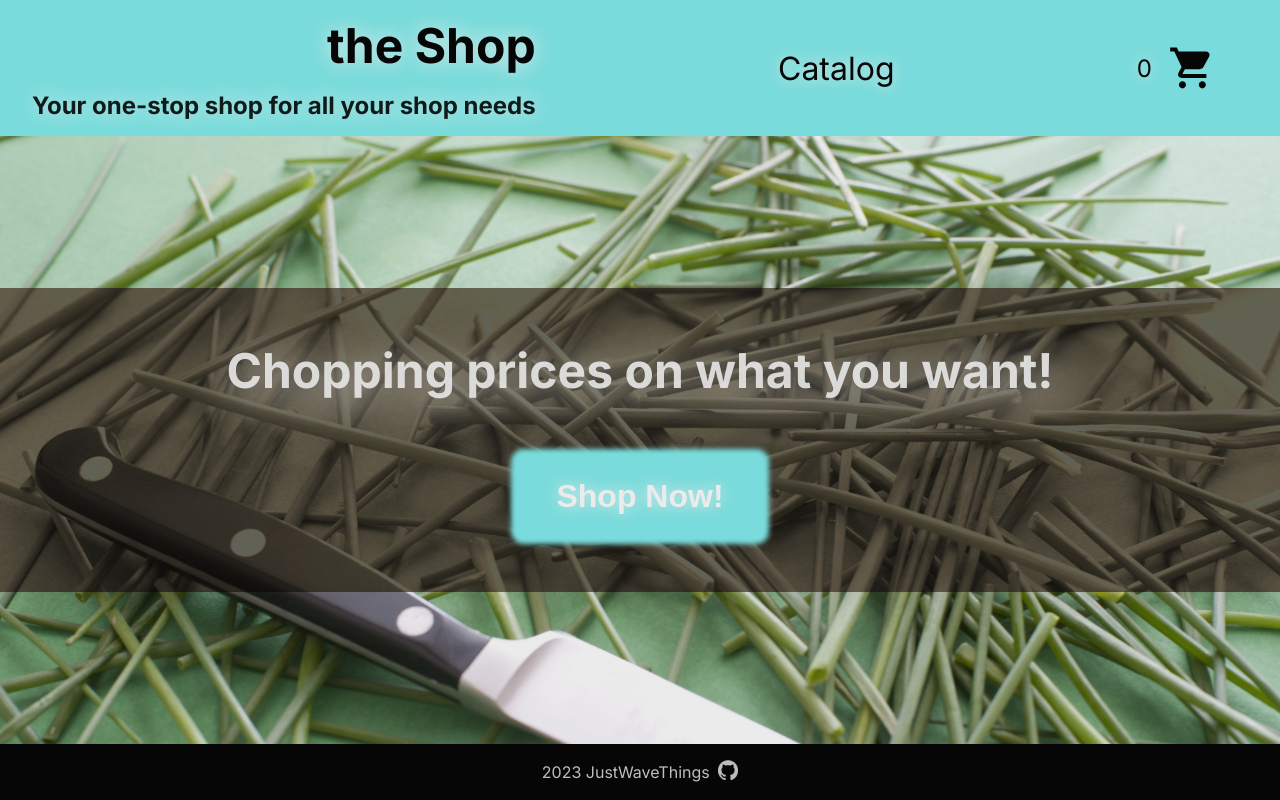
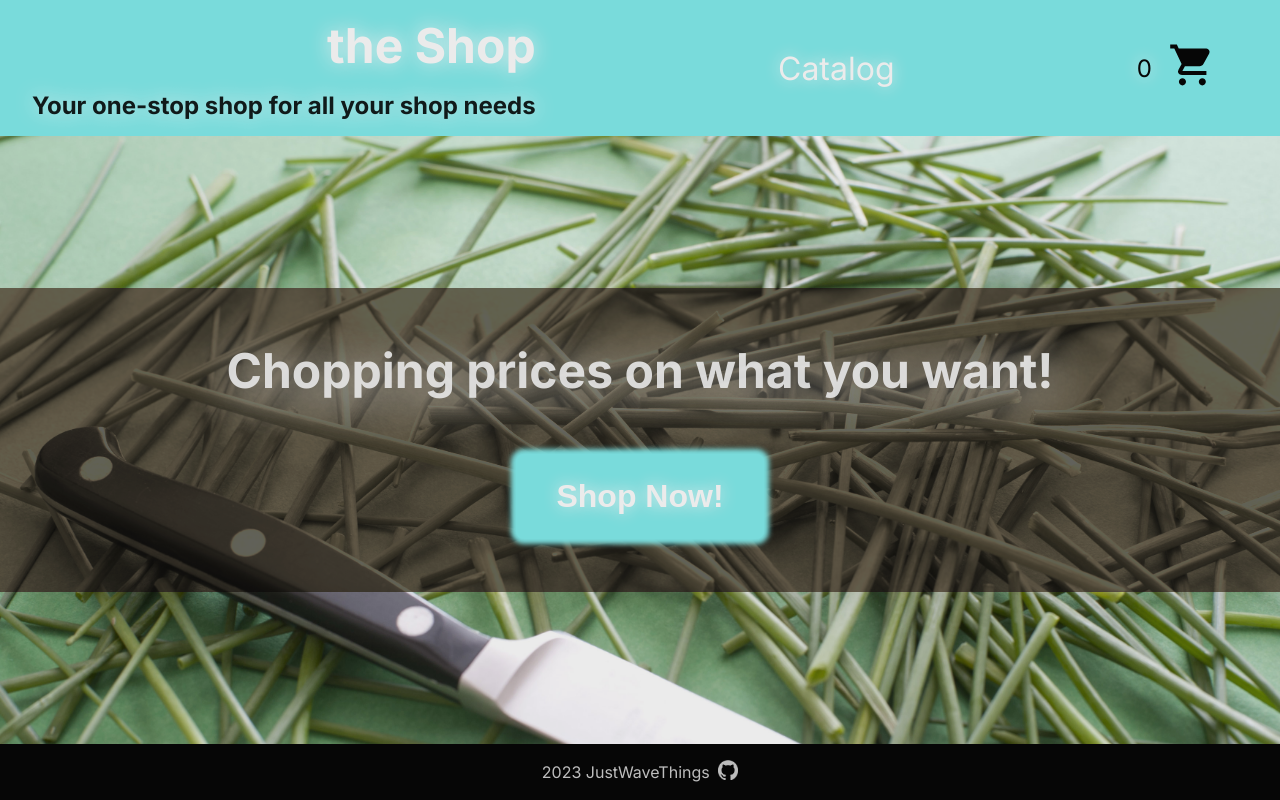
Before and after one commit to JustWaveThings/shop, a React (Create React App) app in the folder shopping-cart/: page / in a window 1280 px wide. Built offline with nearby package versions, Linux system fonts and the light colour scheme.

Commit message:
Add links with react-router-dom

```diff
--- a/shopping-cart/src/components/Header.jsx
+++ b/shopping-cart/src/components/Header.jsx
@@ -1,19 +1,24 @@
 import React from "react";
 import cart from "../assets/shopping-cart.svg";
+import { Link } from 'react-router-dom'
 
 function Header() {
   return (
     <div className="header--cont">
       <div className="header--cont--left">
-        <div className="header--title"> the Shop</div>
+        <Link
+          to="/"
+          className="header--title">the Shop</Link>
         <div className="header--subtitle"> Your one-stop shop for all your shop needs</div>
       </div>
       <div className="header--cont--center">
-        <div className="header--link--catalog">Catalog</div>
+        <Link to="catalog" className="header--link--catalog">Catalog</Link>
       </div>
       <div className="header--cont--right">
         <div className="header--cart--count">0</div>
-        <img className="header--cart" src={cart} alt="Shopping Cart Icon"></img>
+        <Link to="cart">
+            <img className="header--cart" src={cart} alt="Shopping Cart Icon"></img>
+        </Link>
       </div>
     </div>
   );
--- a/shopping-cart/src/components/Home.jsx
+++ b/shopping-cart/src/components/Home.jsx
@@ -1,4 +1,5 @@
 import React from "react";
+import { Link } from 'react-router-dom'
 
 
 function Home() {
@@ -7,7 +8,9 @@ function Home() {
 
         <div className="home--cta--text--button">
           <h1 className="home--title">Chopping prices on what you want!</h1>
-          <button className="home--button">Shop Now!</button>
+          <Link to="catalog">
+              <button className="home--button">Shop Now!</button>
+          </Link>
         </div>
 
     </div>
```
